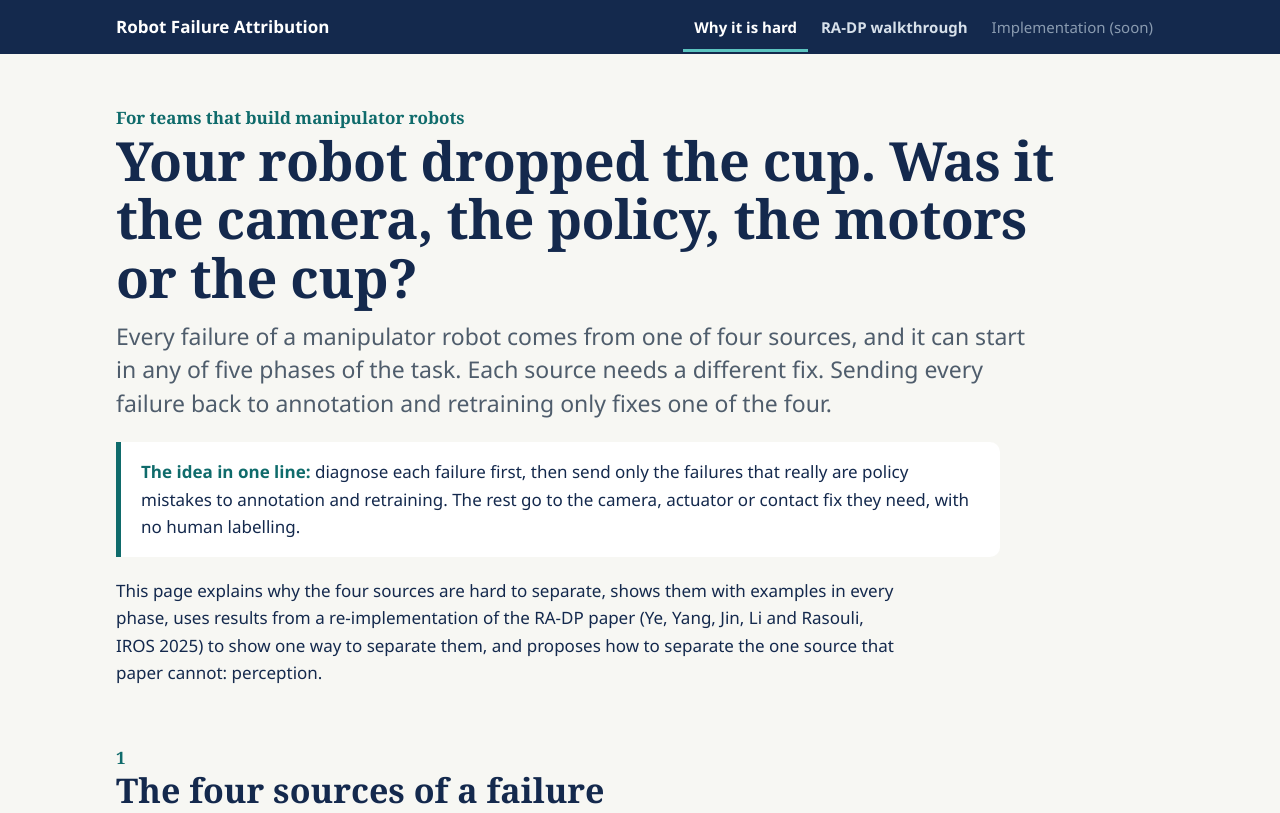
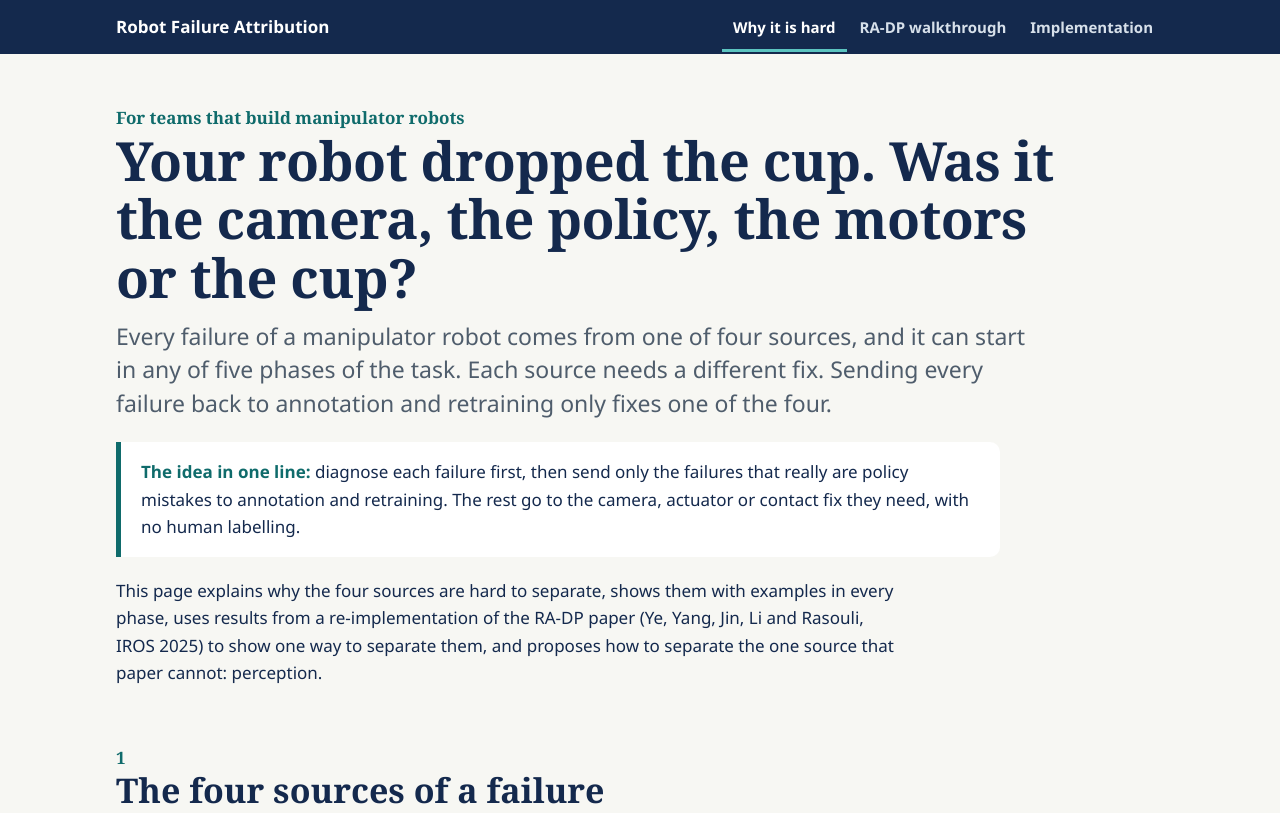
Before and after one commit to SyedAbidi2020/robot-failure-attribution, a plain HTML site: page index.html in a window 1280 px wide. Shown: the top 813 px of the page. Drawn offline with Linux system fonts and the light colour scheme.

Commit message:
Add files via upload

```diff
--- a/index.html
+++ b/index.html
@@ -110,7 +110,7 @@
     <nav aria-label="Pages">
       <a href="index.html" aria-current="page">Why it is hard</a>
       <a href="paper-RA-DP/index.html">RA-DP walkthrough</a>
-      <span class="soon" title="Page coming soon">Implementation (soon)</span>
+      <a href="paper-RA-DP/index.html#impl">Implementation</a>
     </nav>
   </div>
 </header>
```
